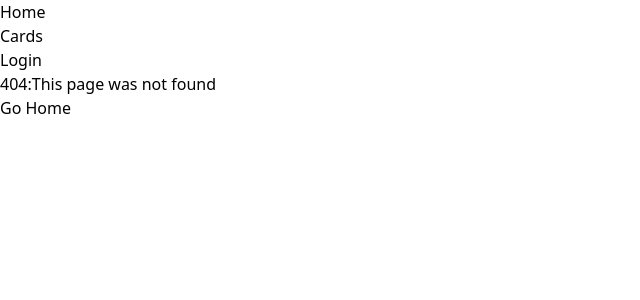
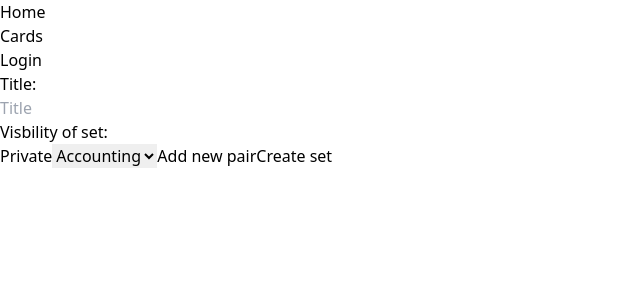
Before and after one commit to sanqro/IDPA_Hauptprojekt, a React (Vite) app in the folder client/: page /add in a window 1280 px wide. Before the commit this address had no page. Shown: the top 300 px of the page, without its empty margins (0-640 px from the left). Built offline with nearby package versions, Linux system fonts and the light colour scheme.

Commit message:
add page to add set

```diff
--- a/client/src/App.tsx
+++ b/client/src/App.tsx
@@ -5,6 +5,7 @@ import Login from "./pages/Login.tsx";
 import Cards from "./pages/cards.tsx";
 import NotFound from "./pages/NotFound.tsx";
 import Register from "./pages/Register.tsx";
+import AddSet from "./pages/AddSet.tsx";
 
 function App() {
   return (
@@ -16,6 +17,7 @@ function App() {
             <Route path="/login" element={<Login />} />
             <Route path="/register" element={<Register />} />
             <Route path="/cards" element={<Cards />} />
+            <Route path="/add" element={<AddSet />} />
             <Route path="/" element={<Home />} />
             <Route path="*" element={<NotFound />} />
           </Routes>
--- /dev/null
+++ b/client/src/pages/AddSet.tsx
@@ -0,0 +1,12 @@
+import React from "react";
+import AddSetInput from "../components/AddSetInput";
+
+function AddSet() {
+  return (
+    <div className="w-screen">
+      <AddSetInput />
+    </div>
+  );
+}
+
+export default AddSet;
```
